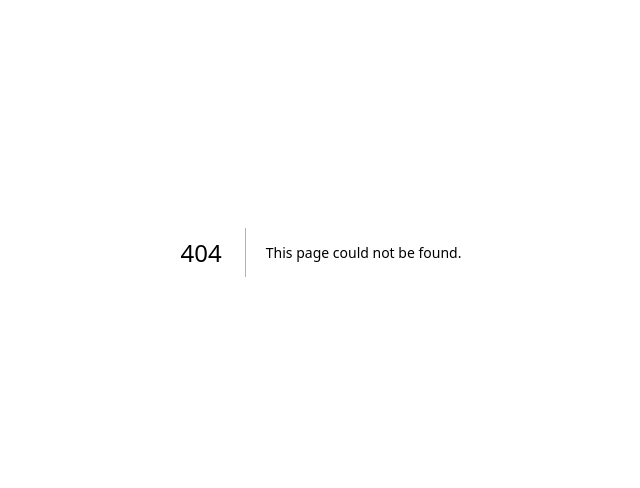
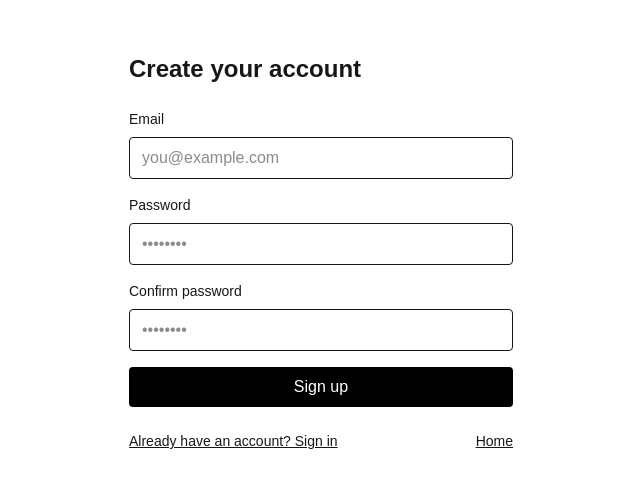
Before and after one commit to YasH-c0der/quiet_hours_scheduler, a Next.js app: page /sign-up in a window 1280 px wide. Before the commit this address had no page. Shown: the part 148-636 px from the top of the page, without its empty margins (319-959 px from the left). Built offline with nearby package versions, Linux system fonts and the light colour scheme.

Commit message:
Add sign-in, sign-out, and sign-up pages with authentication logic

```diff
--- /dev/null
+++ b/src/app/sign-in/page.tsx
@@ -0,0 +1,70 @@
+"use client";
+import Link from "next/link";
+import { useState } from "react";
+
+export default function SignInPage() {
+  const [email, setEmail] = useState("");
+  const [password, setPassword] = useState("");
+  const [loading, setLoading] = useState(false);
+  const [message, setMessage] = useState<string | null>(null);
+
+  async function handleSubmit(e: React.FormEvent) {
+    e.preventDefault();
+    setLoading(true);
+    setMessage(null);
+    try {
+      await new Promise((resolve) => setTimeout(resolve, 600));
+      setMessage("Signed in (demo). Redirect as needed.");
+    } catch (err) {
+      setMessage("Failed to sign in.");
+    } finally {
+      setLoading(false);
+    }
+  }
+
+  return (
+    <main className="min-h-screen flex items-center justify-center p-6">
+      <div className="w-full max-w-sm">
+        <h1 className="text-2xl font-semibold mb-6">Sign in</h1>
+        <form onSubmit={handleSubmit} className="space-y-4">
+          <div className="space-y-2">
+            <label htmlFor="email" className="block text-sm">Email</label>
+            <input
+              id="email"
+              type="email"
+              required
+              value={email}
+              onChange={(e) => setEmail(e.target.value)}
+              className="w-full rounded border px-3 py-2"
+              placeholder="you@example.com"
+            />
+          </div>
+          <div className="space-y-2">
+            <label htmlFor="password" className="block text-sm">Password</label>
+            <input
+              id="password"
+              type="password"
+              required
+              value={password}
+              onChange={(e) => setPassword(e.target.value)}
+              className="w-full rounded border px-3 py-2"
+              placeholder="••••••••"
+            />
+          </div>
+          <button
+            type="submit"
+            disabled={loading}
+            className="w-full h-10 rounded bg-black text-white disabled:opacity-70"
+          >
+            {loading ? "Signing in..." : "Sign in"}
+          </button>
+        </form>
+        {message && <p className="mt-4 text-sm">{message}</p>}
+        <div className="mt-6 text-sm flex justify-between">
+          <Link href="/sign-up" className="underline">New here? Create an account</Link>
+          <Link href="/" className="underline">Home</Link>
+        </div>
+      </div>
+    </main>
+  );
+}
--- /dev/null
+++ b/src/app/sign-out/page.tsx
@@ -0,0 +1,40 @@
+"use client";
+import Link from "next/link";
+import { useState } from "react";
+
+export default function SignOutPage() {
+  const [loading, setLoading] = useState(false);
+  const [message, setMessage] = useState<string | null>(null);
+
+  async function handleSignOut() {
+    setLoading(true);
+    setMessage(null);
+    try {
+      await new Promise((resolve) => setTimeout(resolve, 500));
+      setMessage("Signed out (demo). Redirect as needed.");
+    } catch (err) {
+      setMessage("Failed to sign out.");
+    } finally {
+      setLoading(false);
+    }
+  }
+
+  return (
+    <main className="min-h-screen flex items-center justify-center p-6">
+      <div className="w-full max-w-sm text-center">
+        <h1 className="text-2xl font-semibold mb-6">Sign out</h1>
+        <button
+          onClick={handleSignOut}
+          disabled={loading}
+          className="w-full h-10 rounded bg-black text-white disabled:opacity-70"
+        >
+          {loading ? "Signing out..." : "Sign out"}
+        </button>
+        {message && <p className="mt-4 text-sm">{message}</p>}
+        <div className="mt-6 text-sm">
+          <Link href="/" className="underline">Back to home</Link>
+        </div>
+      </div>
+    </main>
+  );
+}
--- /dev/null
+++ b/src/app/sign-up/page.tsx
@@ -0,0 +1,87 @@
+"use client";
+import Link from "next/link";
+import { useState } from "react";
+
+export default function SignUpPage() {
+  const [email, setEmail] = useState("");
+  const [password, setPassword] = useState("");
+  const [confirmPassword, setConfirmPassword] = useState("");
+  const [loading, setLoading] = useState(false);
+  const [message, setMessage] = useState<string | null>(null);
+
+  async function handleSubmit(e: React.FormEvent) {
+    e.preventDefault();
+    if (password !== confirmPassword) {
+      setMessage("Passwords do not match.");
+      return;
+    }
+    setLoading(true);
+    setMessage(null);
+    try {
+      await new Promise((resolve) => setTimeout(resolve, 700));
+      setMessage("Account created (demo). Proceed to sign in.");
+    } catch (err) {
+      setMessage("Failed to create account.");
+    } finally {
+      setLoading(false);
+    }
+  }
+
+  return (
+    <main className="min-h-screen flex items-center justify-center p-6">
+      <div className="w-full max-w-sm">
+        <h1 className="text-2xl font-semibold mb-6">Create your account</h1>
+        <form onSubmit={handleSubmit} className="space-y-4">
+          <div className="space-y-2">
+            <label htmlFor="email" className="block text-sm">Email</label>
+            <input
+              id="email"
+              type="email"
+              required
+              value={email}
+              onChange={(e) => setEmail(e.target.value)}
+              className="w-full rounded border px-3 py-2"
+              placeholder="you@example.com"
+            />
+          </div>
+          <div className="space-y-2">
+            <label htmlFor="password" className="block text-sm">Password</label>
+            <input
+              id="password"
+              type="password"
+              required
+              value={password}
+              onChange={(e) => setPassword(e.target.value)}
+              className="w-full rounded border px-3 py-2"
+              placeholder="••••••••"
+            />
+          </div>
+          <div className="space-y-2">
+            <label htmlFor="confirmPassword" className="block text-sm">Confirm password</label>
+            <input
+              id="confirmPassword"
+              type="password"
+              required
+              value={confirmPassword}
+              onChange={(e) => setConfirmPassword(e.target.value)}
+              className="w-full rounded border px-3 py-2"
+              placeholder="••••••••"
+            />
+          </div>
+          <button
+            type="submit"
+            disabled={loading}
+            className="w-full h-10 rounded bg-black text-white disabled:opacity-70"
+          >
+            {loading ? "Creating account..." : "Sign up"}
+          </button>
+        </form>
+        {message && <p className="mt-4 text-sm">{message}</p>}
+        <div className="mt-6 text-sm flex justify-between">
+          <Link href="/sign-in" className="underline">Already have an account? Sign in</Link>
+          <Link href="/" className="underline">Home</Link>
+        </div>
+      </div>
+    </main>
+  );
+}
--- /dev/null
+++ b/src/lib/supabase/client.ts
@@ -0,0 +1,18 @@
+import { createClient } from "@supabase/supabase-js";
+
+export function getBrowserSupabaseClient() {
+  const supabaseUrl = process.env.NEXT_PUBLIC_SUPABASE_URL as string;
+  const supabaseAnonKey = process.env.NEXT_PUBLIC_SUPABASE_ANON_KEY as string;
+
+  if (!supabaseUrl || !supabaseAnonKey) {
+    throw new Error("Missing supabase URL or supabase Key");
+  }
+
+  return createClient(supabaseUrl, supabaseAnonKey, {
+    auth: {
+      persistSession: true,
+      autoRefreshToken: true,
+      detectSessionInUrl: true,
+    },
+  });
+}
--- /dev/null
+++ b/src/lib/supabase/server.ts
@@ -0,0 +1,34 @@
+import { createServerClient, type CookieOptions } from "@supabase/ssr";
+import { cookies } from "next/headers";
+
+export function getServerSupabaseClient() {
+  const cookieStore = cookies();
+  const supabaseUrl = process.env.NEXT_PUBLIC_SUPABASE_URL as string;
+  const supabaseAnonKey = process.env.NEXT_PUBLIC_SUPABASE_ANON_KEY as string;
+
+  if (!supabaseUrl || !supabaseAnonKey) {
+    throw new Error("Missing NEXT_PUBLIC_SUPABASE_URL or NEXT_PUBLIC_SUPABASE_ANON_KEY");
+  }
+
+  return createServerClient(supabaseUrl, supabaseAnonKey, {
+    cookies: {
+      get(name: string) {
+        return cookieStore.get(name)?.value;
+      },
+      set(name: string, value: string, options: CookieOptions) {
+        cookieStore.set({
+          name,
+          value,
+          ...options,
+        });
+      },
+      remove(name: string, options: CookieOptions) {
+        cookieStore.set({
+          name,
+          value: "",
+          ...options,
+        });
+      },
+    },
+  });
+}
```
